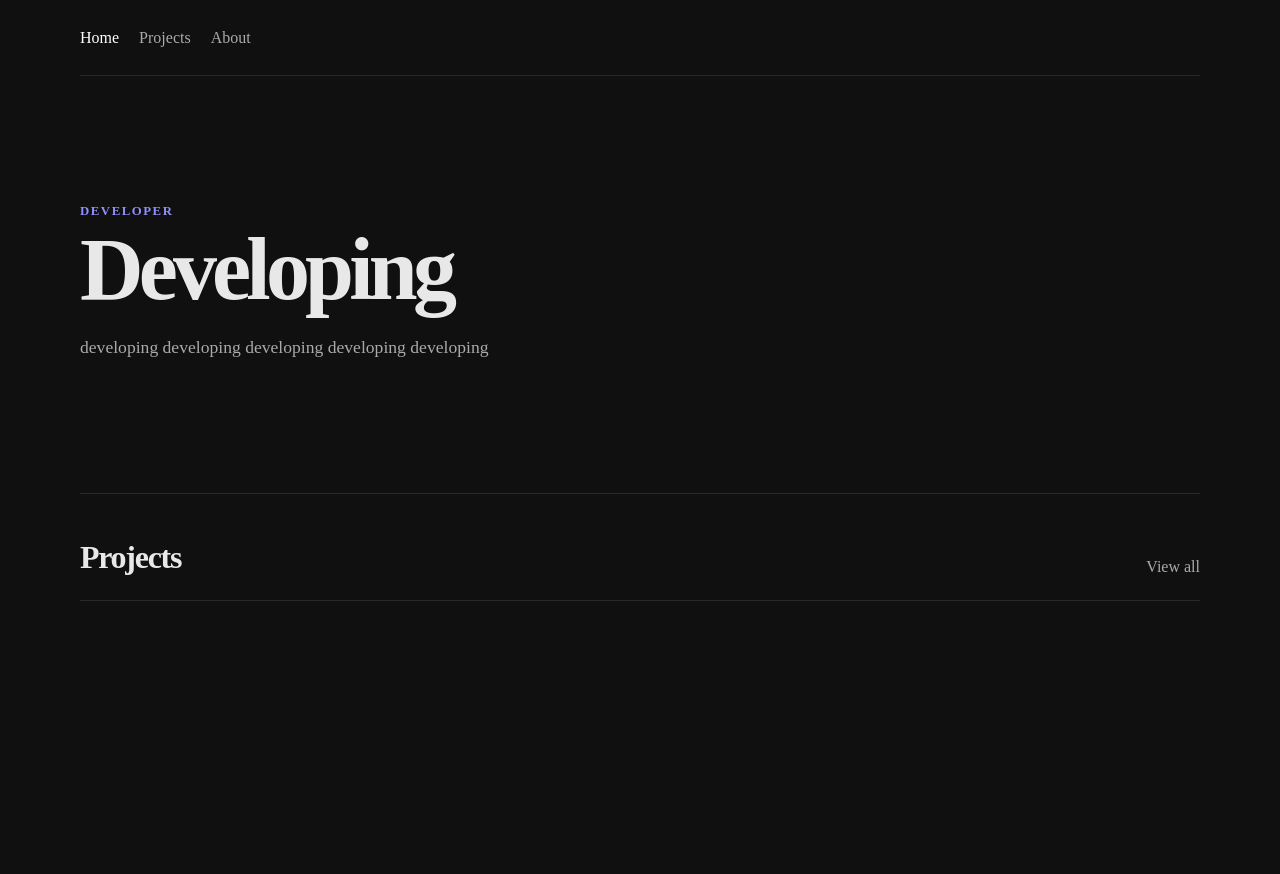
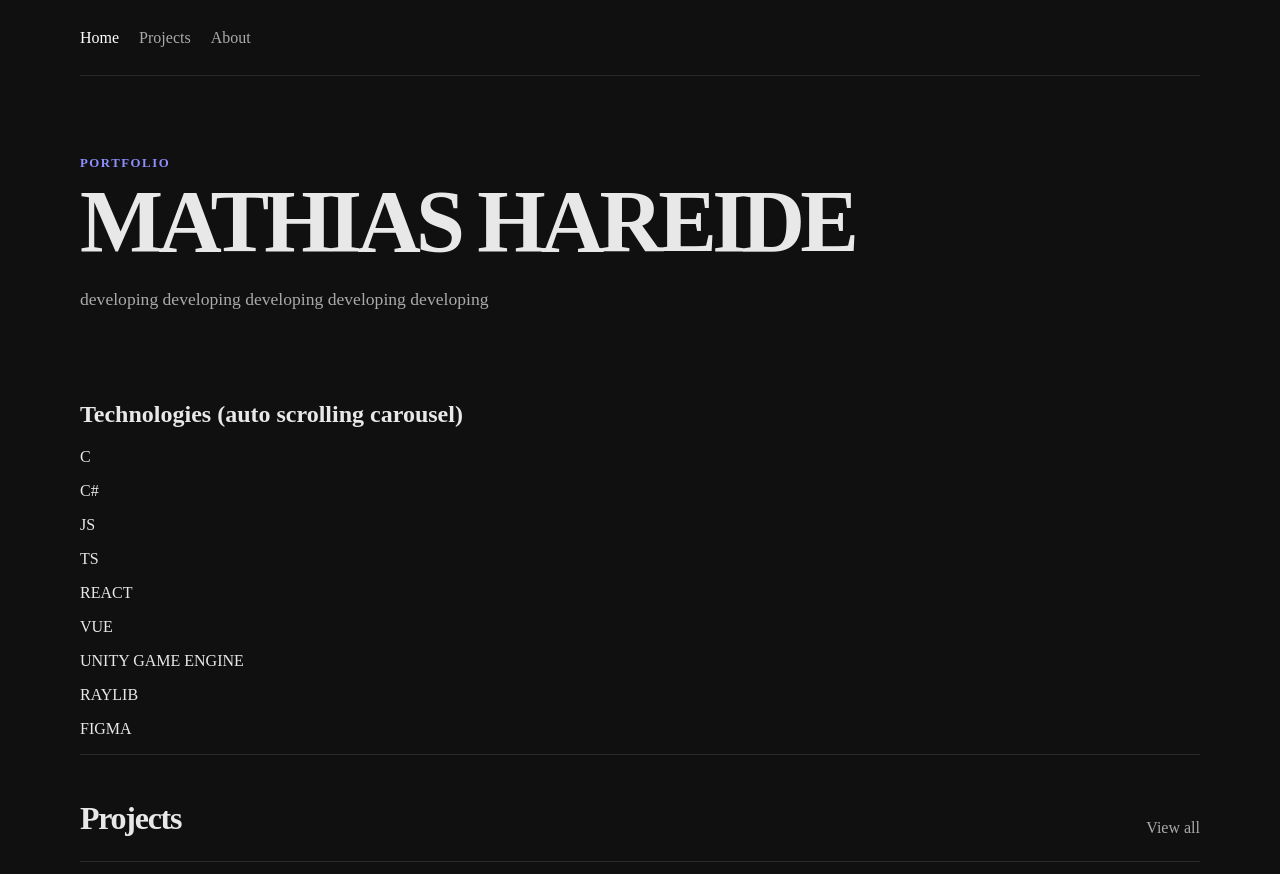
Before and after one commit to mathiaskodehode/PORTFOLIO, a Vue app: page / in a window 1280 px wide. Shown: the top 874 px of the page. Before the commit the page ends 800 px from the top, so only its background shows below. Built offline with nearby package versions, Linux system fonts and the light colour scheme.

Commit message:
update homepage hero and add technologies section

```diff
--- a/src/pages/index.vue
+++ b/src/pages/index.vue
@@ -6,9 +6,16 @@ const featuredProjects = projects.filter((project) => project.featured);
 
 <template>
     <section class="hero">
-        <p class="eyebrow">Developer</p>
-        <h1>Developing</h1>
+        <p class="eyebrow">PORTFOLIO</p>
+        <h1>MATHIAS HAREIDE</h1>
         <p>developing developing developing developing developing</p>
+    </section>
+
+    <section>
+        <h2>Technologies (auto scrolling carousel)</h2>
+        <div v-for="(e, i) in ['C', 'C#', 'JS', 'TS', 'REACT', 'VUE', 'UNITY GAME ENGINE', 'RAYLIB', 'FIGMA']" :key="i">
+            <p>{{ e }}</p>
+        </div>
     </section>
 
     <section class="home-section">
--- a/src/style.css
+++ b/src/style.css
@@ -74,13 +74,11 @@ main {
 }
 
 .hero {
-    max-width: 760px;
-    padding: 4rem 0 7rem;
+    padding: 1rem 0 3rem;
 }
 
 .hero h1,
 .page-header h1 {
-    max-width: 900px;
     margin: 0.5rem 0 1.25rem;
     font-size: clamp(2.75rem, 7vw, 5.5rem);
     line-height: 0.98;
@@ -225,10 +223,6 @@ main {
     .site-header nav {
         gap: 0.75rem;
         font-size: 0.9rem;
-    }
-
-    .hero {
-        padding: 3rem 0 5rem;
     }
 
     .section-heading {
```
